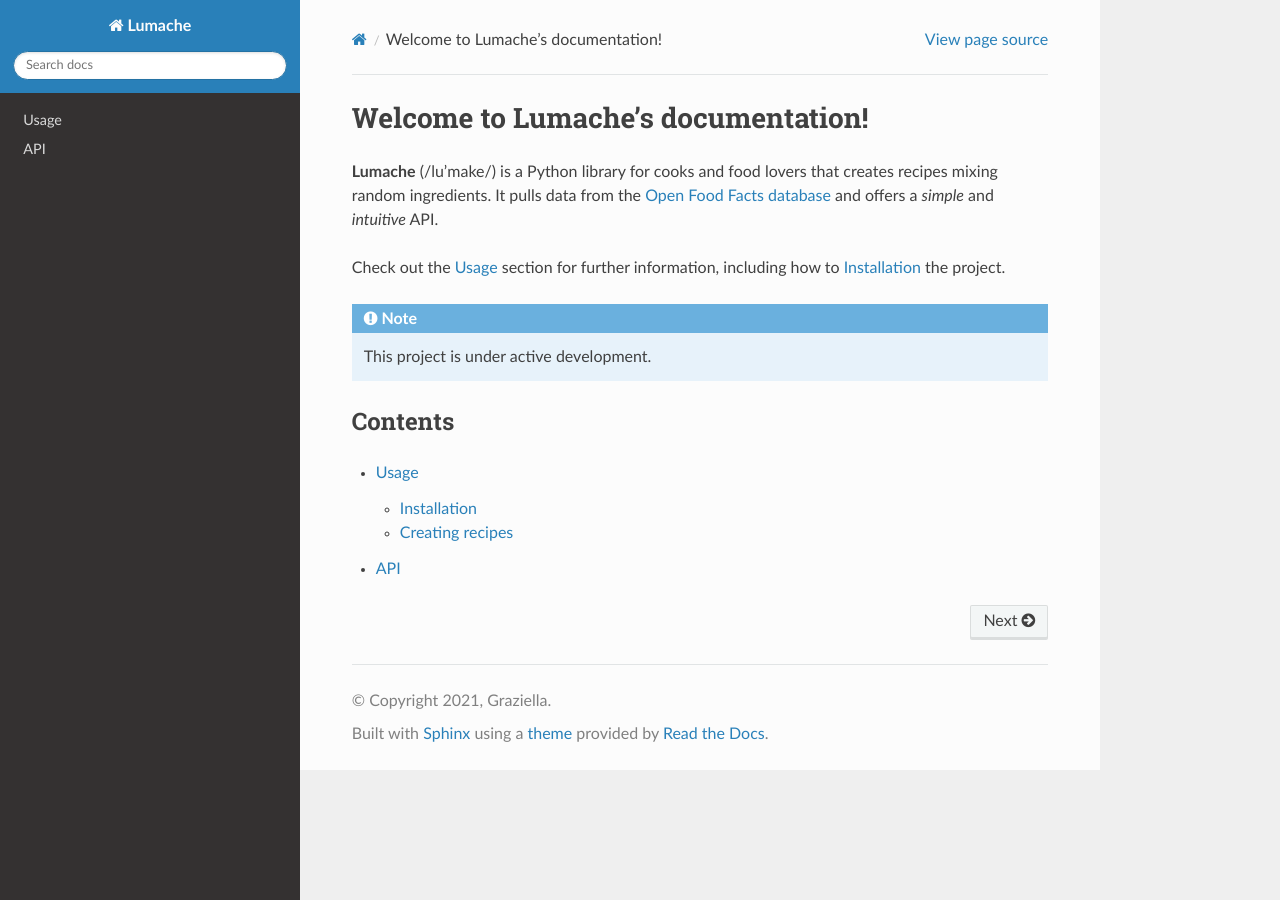
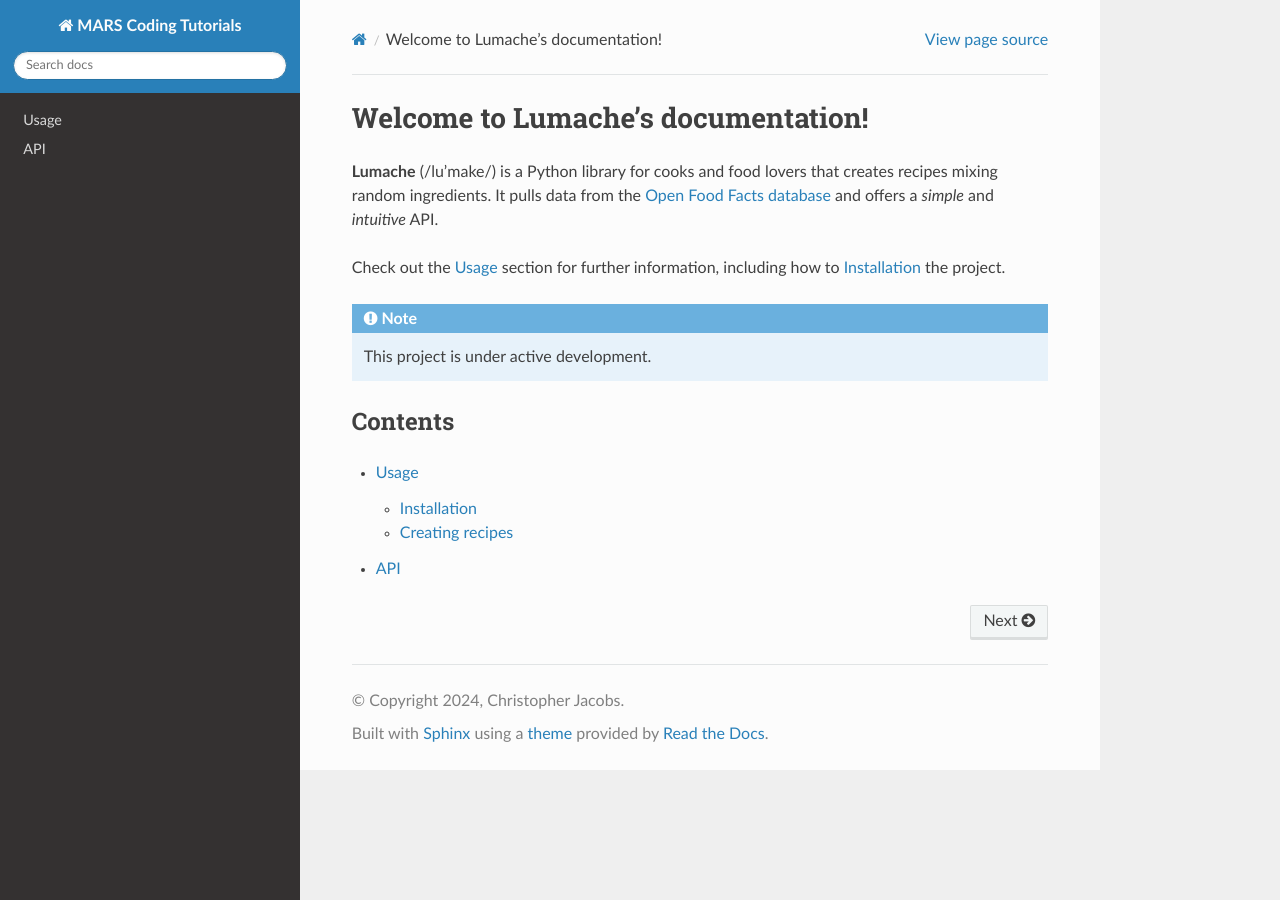
Before and after one commit to jacobsc050/MARS, a Sphinx documentation site: the page built from docs/source/index.rst, in a window 1280 px wide. Built offline with Sphinx 7.4.7 and the Read the Docs theme 3.1.0, drawn with Linux system fonts in a browser that asks for light colours.

```diff
--- a/docs/source/conf.py
+++ b/docs/source/conf.py
@@ -2,9 +2,9 @@
 
 # -- Project information
 
-project = 'Lumache'
-copyright = '2021, Graziella'
-author = 'Graziella'
+project = 'MARS Coding Tutorials '
+copyright = '2024, Christopher Jacobs'
+author = 'Christopher Jacobs'
 
 release = '0.1'
 version = '0.1.0'
```
